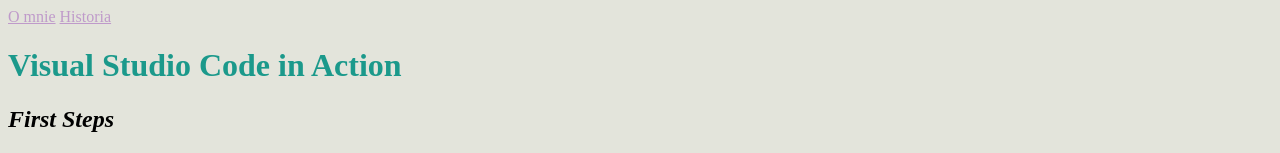
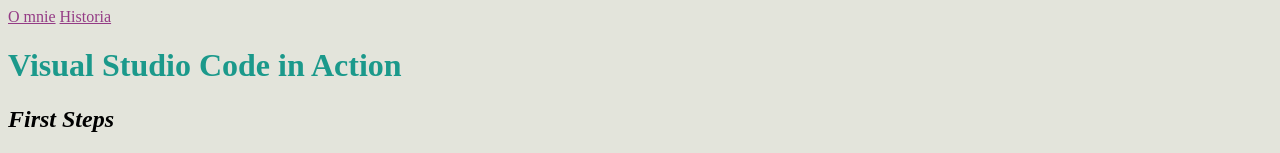
Before and after one commit to PaulinaZajac/homepage, a plain HTML site: page index.html in a window 1280 px wide. Shown: the top 153 px of the page. Drawn offline with Linux system fonts and the light colour scheme.

Commit message:
link color change

```diff
--- a/style.css
+++ b/style.css
@@ -10,7 +10,7 @@
 
 
 nav a {
-    color:#BF9ACA
+    color:#943b85
 }
 
 .top {
```
